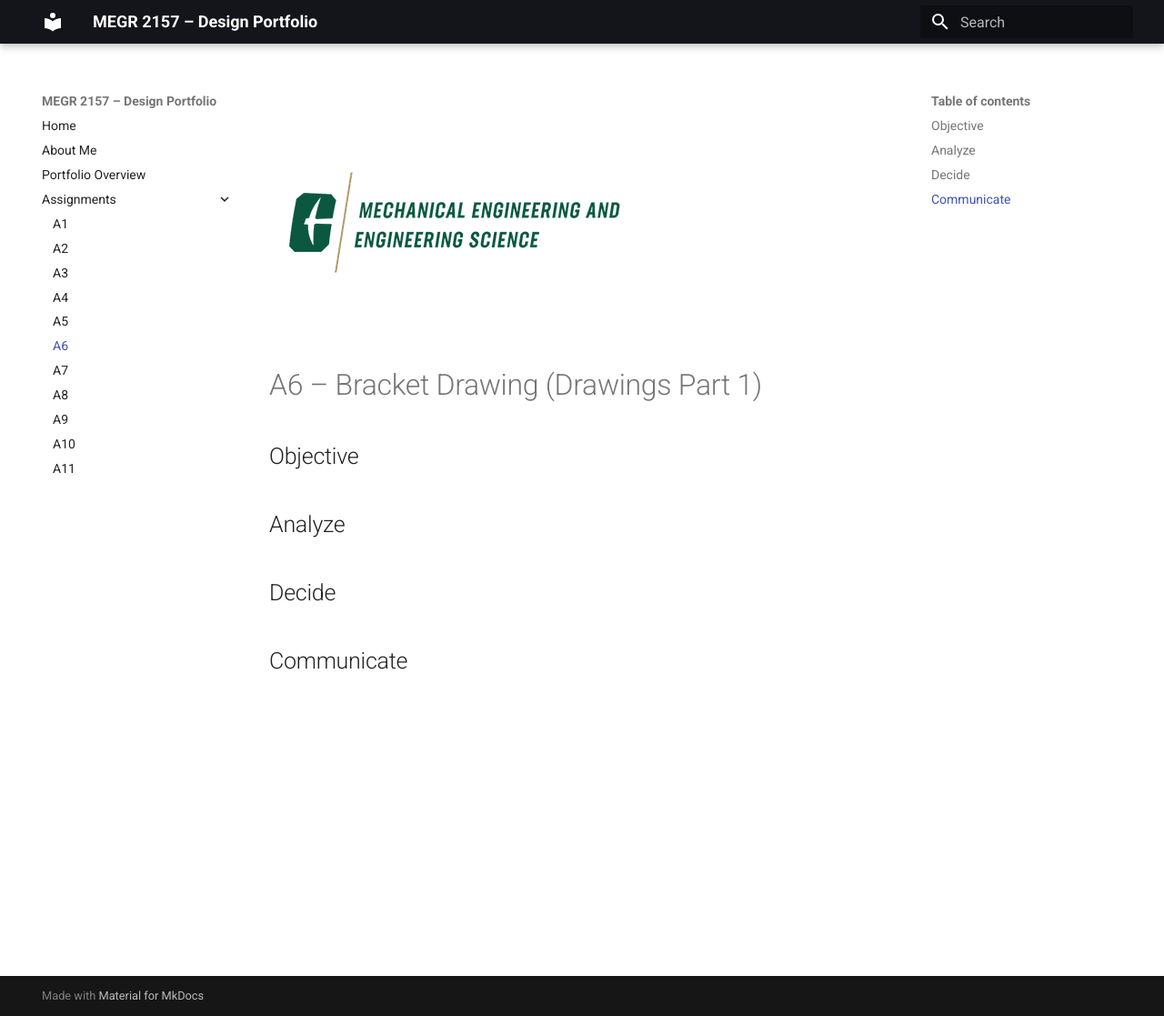
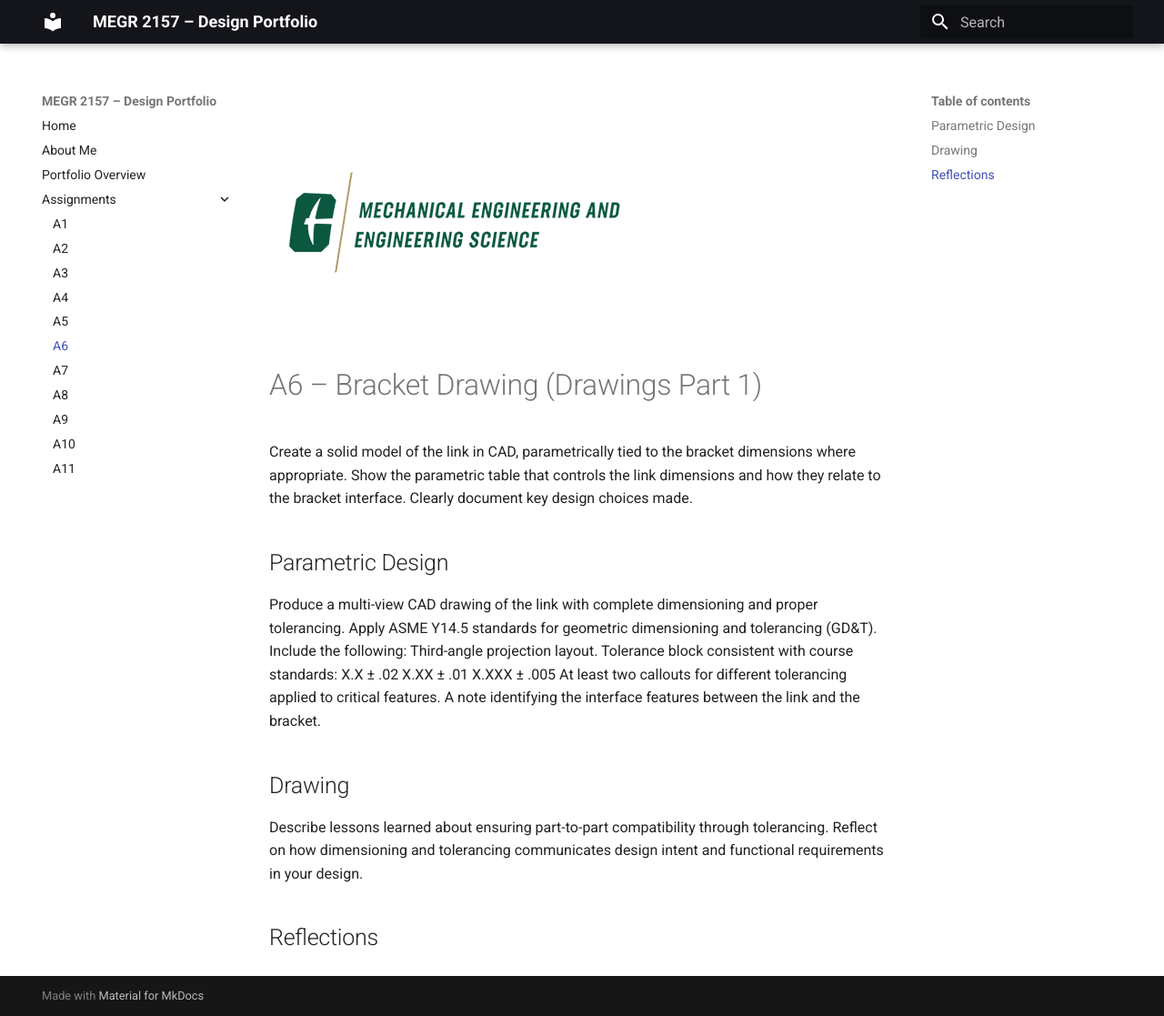
Before and after one commit to seaberr/kohlers-megr2157-portfolio, an MkDocs documentation site: the page built from docs/assignments/A06/index.md, in a window 1280 px wide and 1117 px high. Shown: the whole window at 91% size. Built offline with MkDocs 1.6.1 and Material for MkDocs 9.7.7, drawn with Linux system fonts in a browser that asks for light colours.

Commit message:
Enhance A6 index with new sections and details
Added sections on parametric design, drawing, and reflections.

```diff
--- a/docs/assignments/A06/index.md
+++ b/docs/assignments/A06/index.md
@@ -1,14 +1,29 @@
 ![MEGR 2156-7 Title](MEES_Logo_Standard.png)
 # A6 – Bracket Drawing (Drawings Part 1)
 
-
-## Objective
+Create a solid model of the link in CAD, parametrically tied to the bracket dimensions where appropriate.
+Show the parametric table that controls the link dimensions and how they relate to the bracket interface.
+Clearly document key design choices made.
 
 
-## Analyze
+## Parametric Design
+
+Produce a multi-view CAD drawing of the link with complete dimensioning and proper tolerancing.
+Apply ASME Y14.5 standards for geometric dimensioning and tolerancing (GD&T).
+Include the following:
+Third-angle projection layout.
+Tolerance block consistent with course standards:
+X.X ± .02
+X.XX ± .01
+X.XXX ± .005
+At least two callouts for different tolerancing applied to critical features.
+A note identifying the interface features between the link and the bracket.
 
 
-## Decide
+## Drawing
+
+Describe lessons learned about ensuring part-to-part compatibility through tolerancing.
+Reflect on how dimensioning and tolerancing communicates design intent and functional requirements in your design.
 
 
-## Communicate
+## Reflections
```
